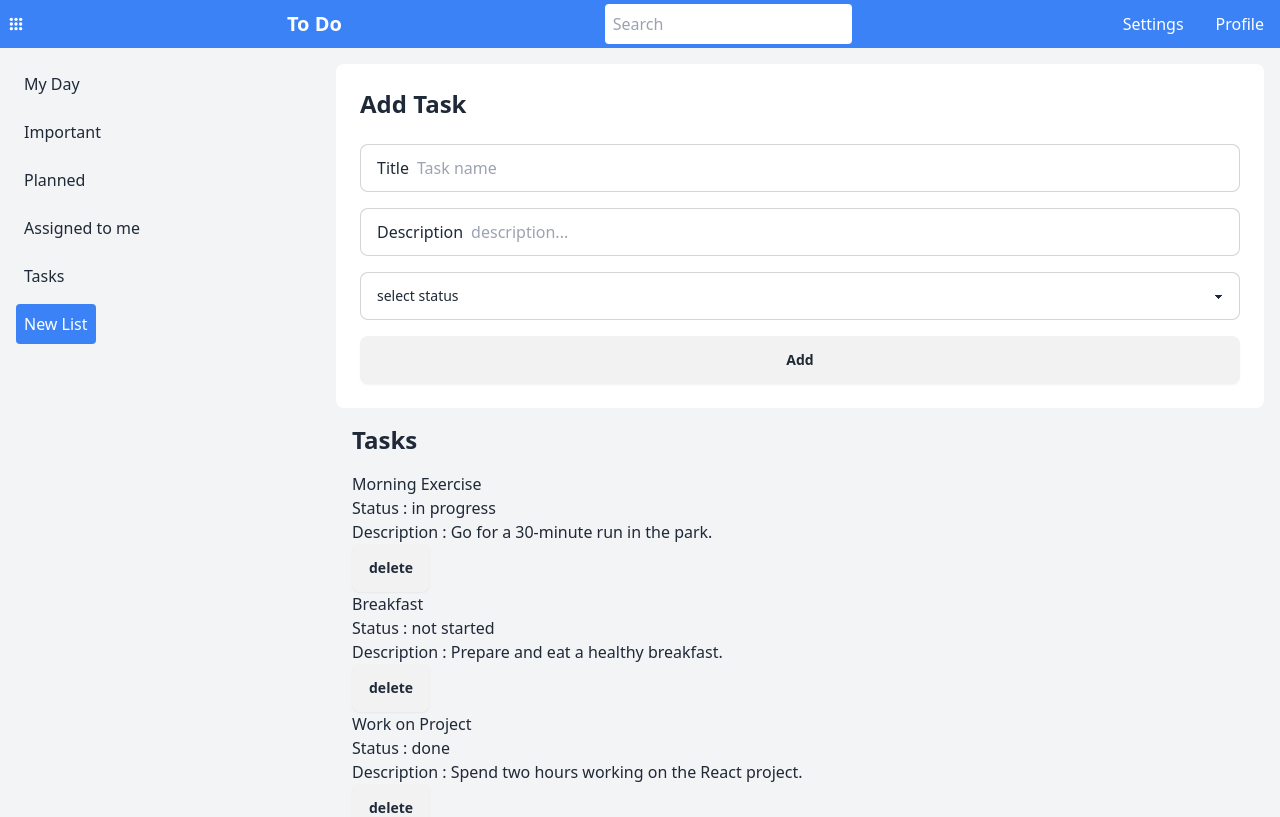
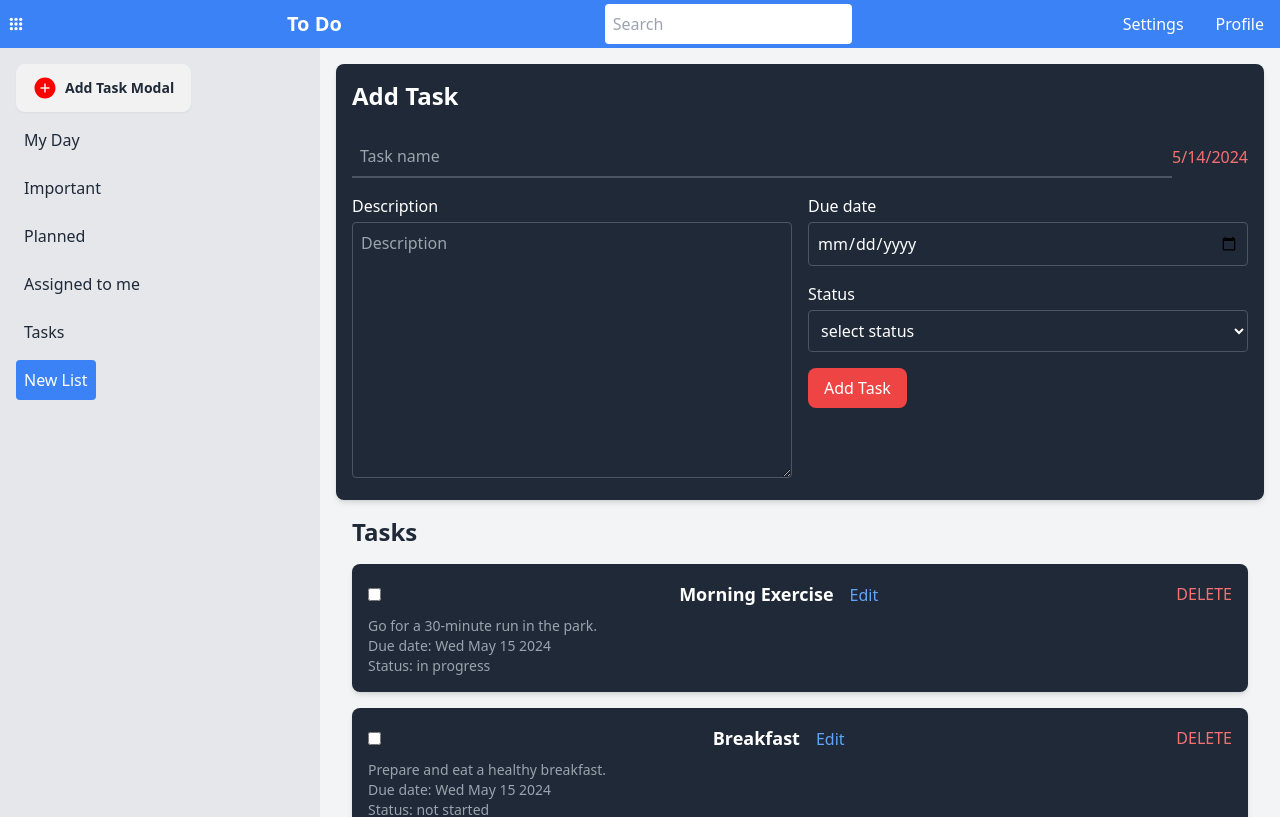
Before and after one commit to mrhasansan/managementtools, a React (Vite) app: page / in a window 1280 px wide. Shown: the top 817 px of the page. Built offline with nearby package versions, Linux system fonts and the light colour scheme.

Commit message:
add modal button and formtask Ui

```diff
--- a/src/components/AddTask.tsx
+++ b/src/components/AddTask.tsx
@@ -10,30 +10,45 @@ export function AddTask() {
     const title = formData.get("title")?.toString() || "untitled";
     const description = formData.get("description")?.toString() || "";
     const status = formData.get("status")?.toString() || "";
-    const createdAt = new Date();
+    const dueDate = new Date();
 
-    addTask(title, description, status, createdAt);
+    addTask(title, description, status, dueDate);
     console.log(`title : ${title}`);
   };
   return (
-    <div className="  bg-white  rounded-lg p-6">
-      <h1 className="text-2xl font-bold mb-6 text-gray-800">Add Task </h1>
-      <form method="post" onSubmit={submitNewTask}>
-        <div className="mb-4">
-          <label className="input input-bordered flex items-center gap-2">
-            Title
-            <input type="text" id="title" name="title" placeholder="Task name" required className="grow" />
+    <div className="bg-gray-800 text-white p-4 rounded-lg shadow-md w-full">
+      <h1 className="text-2xl font-bold mb-6 text-white">Add Task</h1>
+      <form method="post" onSubmit={submitNewTask} className="space-y-4">
+        <div className="flex items-center mb-2">
+          <label htmlFor="title" className="sr-only">
+            Task name
           </label>
+
+          <input type="text" id="title" name="title" placeholder="Task name" required className="bg-gray-800 text-white w-full p-2 border-b-2 border-gray-600 focus:outline-none focus:border-blue-500" />
+          <span className="ml-auto text-red-400">{new Date().toLocaleDateString()}</span>
         </div>
+        <div className="grid grid-cols-2 gap-4">
+          <div>
+            <label htmlFor="description" className="block mb-1">
+              Description
+            </label>
 
-        <div className="mb-4">
-          <label htmlFor="description" className="input input-bordered flex items-center gap-2">
-            Description
-            <input type="text" id="description" name="description" placeholder="description..." required className="grow" />
+            <textarea id="description" name="description" placeholder="Description" required className="bg-gray-800 h-64 text-white w-full p-2 border border-gray-600 rounded focus:outline-none focus:border-blue-500" />
+          </div>
+          <div className="space-y-4">
+            <div>
+              <label htmlFor="dueDate" className="block mb-1">
+                Due date
               </label>
+
+              <input type="date" id="dueDate" name="dueDate" className="bg-gray-800 text-white w-full p-2 border border-gray-600 rounded focus:outline-none focus:border-blue-500" />
             </div>
-        <div className="mb-4">
-          <select id="status" name="status" required className="select select-bordered w-full " defaultValue="">
+            <div>
+              <label htmlFor="status" className="block mb-1">
+                Status
+              </label>
+
+              <select id="status" name="status" required className="bg-gray-800 text-white w-full p-2 border border-gray-600 rounded focus:outline-none focus:border-blue-500" defaultValue="">
                 <option disabled value="">
                   select status
                 </option>
@@ -43,9 +58,11 @@ export function AddTask() {
                 <option value="cancel">Cancel</option>
               </select>
             </div>
-        <button type="submit" className="btn btn-block ">
-          Add
+            <button type="submit" className="bg-red-500 text-white px-4 py-2 rounded-lg">
+              Add Task
             </button>
+          </div>
+        </div>
       </form>
     </div>
   );
--- a/src/components/Sidebar.tsx
+++ b/src/components/Sidebar.tsx
@@ -1,7 +1,33 @@
+import { useRef } from "react";
+import { AddTask } from "./AddTask";
+import { AiFillPlusCircle } from "react-icons/ai";
+
 export function Sidebar() {
+  const modalRef = useRef<HTMLDialogElement>(null);
+
+  const openModal = () => {
+    if (modalRef.current) {
+      modalRef.current.showModal();
+    } else {
+      console.error("Modal reference is not set");
+    }
+  };
+
   return (
-    <div className="w-1/4 bg-gray-100 p-4">
+    <div className="w-1/4 bg-gray-200 p-4">
       <nav className="space-y-2">
+        {/* Open the modal using document.getElementById('ID').showModal() method */}
+        <button className="btn" onClick={openModal}>
+          <AiFillPlusCircle color="red" size={24} /> Add Task Modal
+        </button>
+        <dialog id="my_modal_2" className="modal" ref={modalRef}>
+          <div className="modal-box">
+            <AddTask />
+          </div>
+          <form method="dialog" className="modal-backdrop">
+            <button>close</button>
+          </form>
+        </dialog>
         <a href="#" className="block p-2 rounded hover:bg-blue-500 hover:text-white">
           My Day
         </a>
--- a/src/components/TaskItem.tsx
+++ b/src/components/TaskItem.tsx
@@ -8,15 +8,22 @@ export function TaskItem({ task }: { task: Task }) {
   };
 
   return (
-    <div>
-      <ul>
-        <li>{task.title}</li>
-        <p>Status : {task.status}</p>
-        <p>Description : {task.description}</p>
-      </ul>
-      <button onClick={handleDelete} className="btn">
-        delete
-      </button>
-    </div>
+    <li className="bg-gray-800 text-white p-4 rounded-lg shadow-md w-full">
+      <div className="flex justify-between items-center mb-2">
+        <input type="checkbox" className="form-checkbox" />
+        <div>
+          <span className="text-lg font-semibold">{task.title}</span>
+          <button className="ml-4 text-blue-400">Edit</button>
+        </div>
+        <button onClick={handleDelete} className="text-red-400">
+          DELETE
+        </button>
+      </div>
+      <div className="text-sm text-gray-400">
+        <p>{task.description}</p>
+        <p>Due date: {task.dueDate.toDateString()}</p>
+        <p>Status: {task.status}</p>
+      </div>
+    </li>
   );
 }
--- a/src/components/TaskList.tsx
+++ b/src/components/TaskList.tsx
@@ -6,9 +6,9 @@ export function TaskList() {
   const state = useContext(StateContext);
 
   return (
-    <div className="w-3/4 p-4">
+    <div className="w-full p-4 ">
       <h1 className="text-2xl font-bold mb-4">Tasks</h1>
-      <ul>
+      <ul className="space-y-4">
         {state.tasks.map((task) => (
           <TaskItem key={task.id} task={task} />
         ))}
--- /dev/null
+++ b/src/hooks/useUpdateTaskHook.ts
@@ -0,0 +1,13 @@
+import { useContext } from "react";
+import { DispatchContext } from "../state/RootProvider";
+import { Task } from "../data/tasks";
+
+export function useUpdateTaskHook() {
+  const dispatchAction = useContext(DispatchContext);
+  return (updatedTask: Task) => {
+    dispatchAction({
+      type: "update",
+      payload: updatedTask,
+    });
+  };
+}
--- a/src/state/stateReducer.ts
+++ b/src/state/stateReducer.ts
@@ -19,6 +19,12 @@ export function stateReducer(state: State, action: Action) {
         tasks: state.tasks.filter((task) => task.id !== action.payload.id),
       };
     }
+    case "update": {
+      return {
+        ...state,
+        task: state.tasks.map((task) => (task.id === action.payload.id ? action.payload : task)),
+      };
+    }
     default: {
       throw Error("Unknown action: " + action.type);
     }
```
Lines whose indentation alone changed are shown as unchanged.
